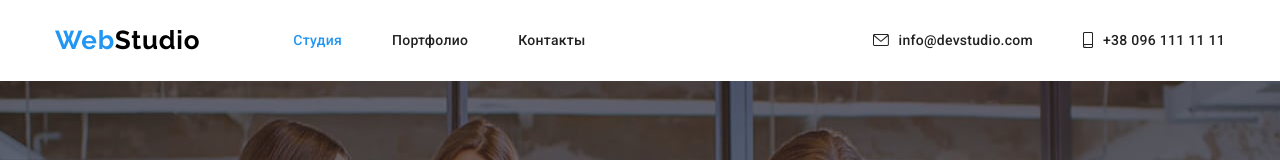
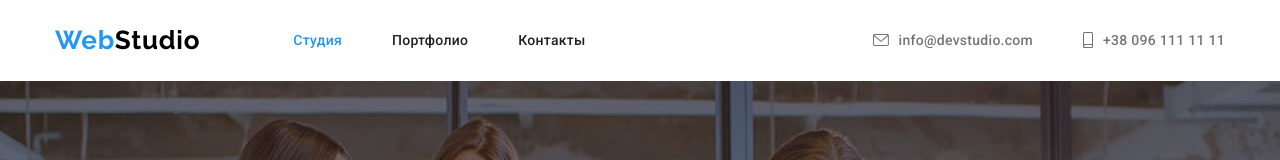
Before and after one commit to PhazZzyo/goit-markup-hw-04, a plain HTML site: page index.html in a window 1280 px wide. Shown: the top 160 px of the page. Drawn offline with nearby package versions, Linux system fonts and the light colour scheme.

Commit message:
color correction
contacts color correction

```diff
--- a/css/styles.css
+++ b/css/styles.css
@@ -141,6 +141,10 @@ img {
 .site_nav .link {
   color: var(--dark_text);
   text-decoration: none;
+}
+
+.header_contacts .link {
+  color: var(--grey);
 }
 
 .site_nav .link:hover,
```
